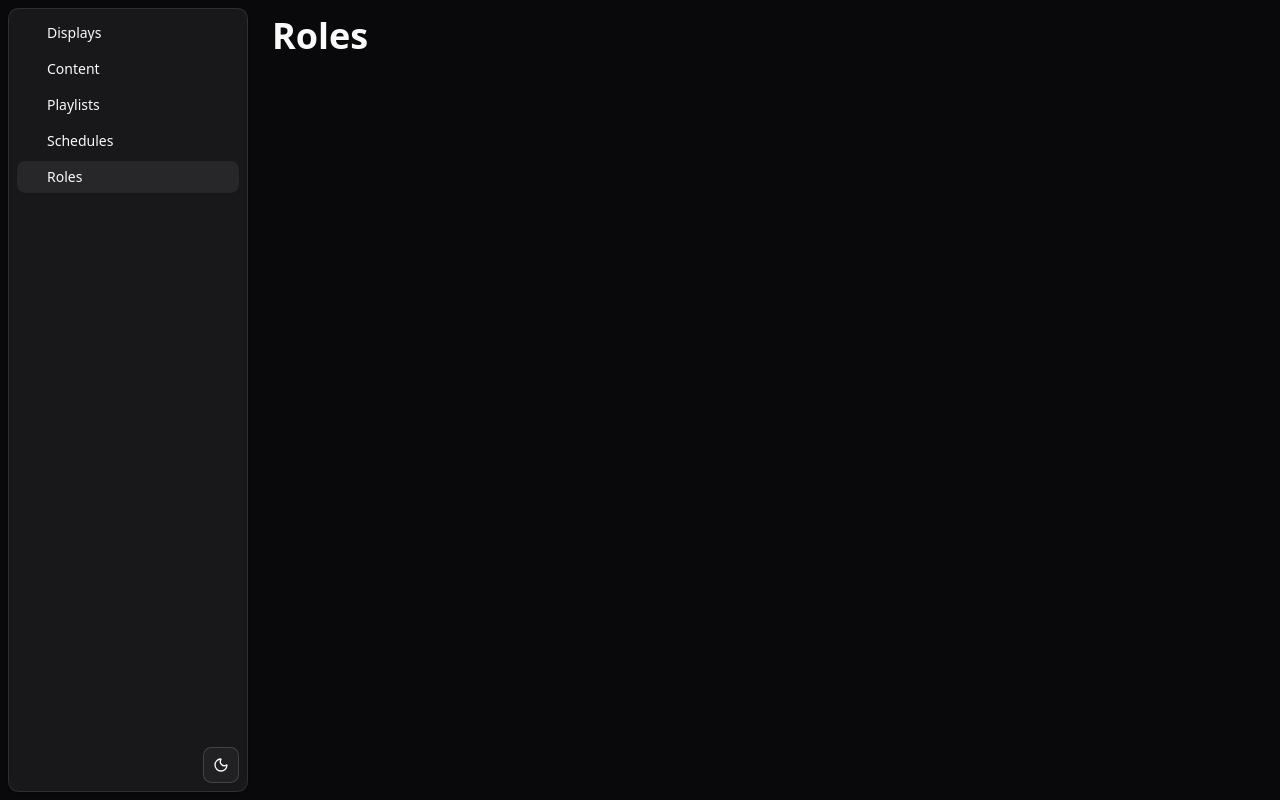
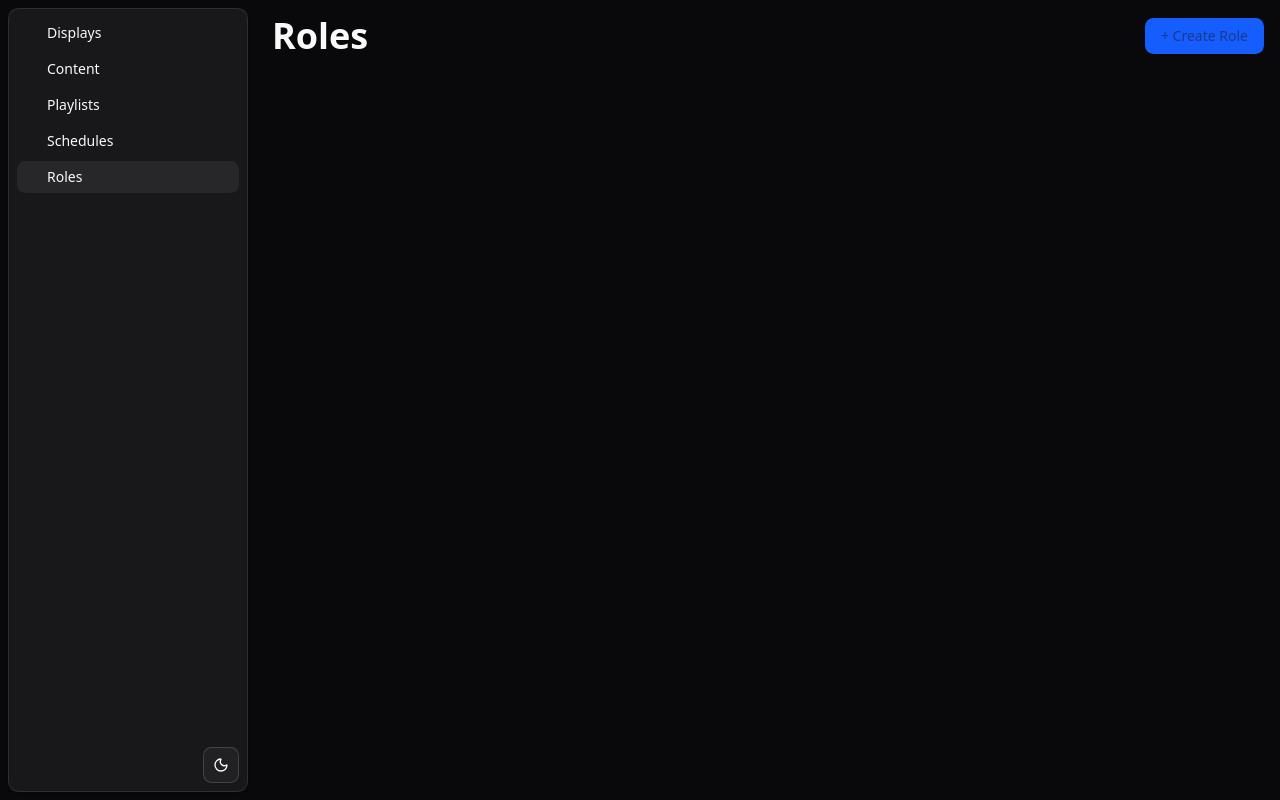
Before and after one commit to jcajuab/wildfire, a React (Vite) app in the folder apps/web/: page /admin/roles in a window 1280 px wide. Built offline with nearby package versions, Linux system fonts and the light colour scheme; some icons are missing.

Commit message:
feat: add  header

```diff
--- a/apps/web/src/routes/admin.roles.tsx
+++ b/apps/web/src/routes/admin.roles.tsx
@@ -1,9 +1,19 @@
 import { createFileRoute } from '@tanstack/react-router'
+
+import { Button } from '#/components/ui/button'
 
 export const Route = createFileRoute('/admin/roles')({
   component: Component,
 })
 
 function Component() {
-  return <h1 className='text-4xl font-bold'>Roles</h1>
+  return (
+    <>
+      {/* Header */}
+      <div className='flex items-center'>
+        <h1 className='mr-auto text-4xl font-bold'>Roles</h1>
+        <Button className='ml-auto'>+ Create Role</Button>
+      </div>
+    </>
+  )
 }
```
